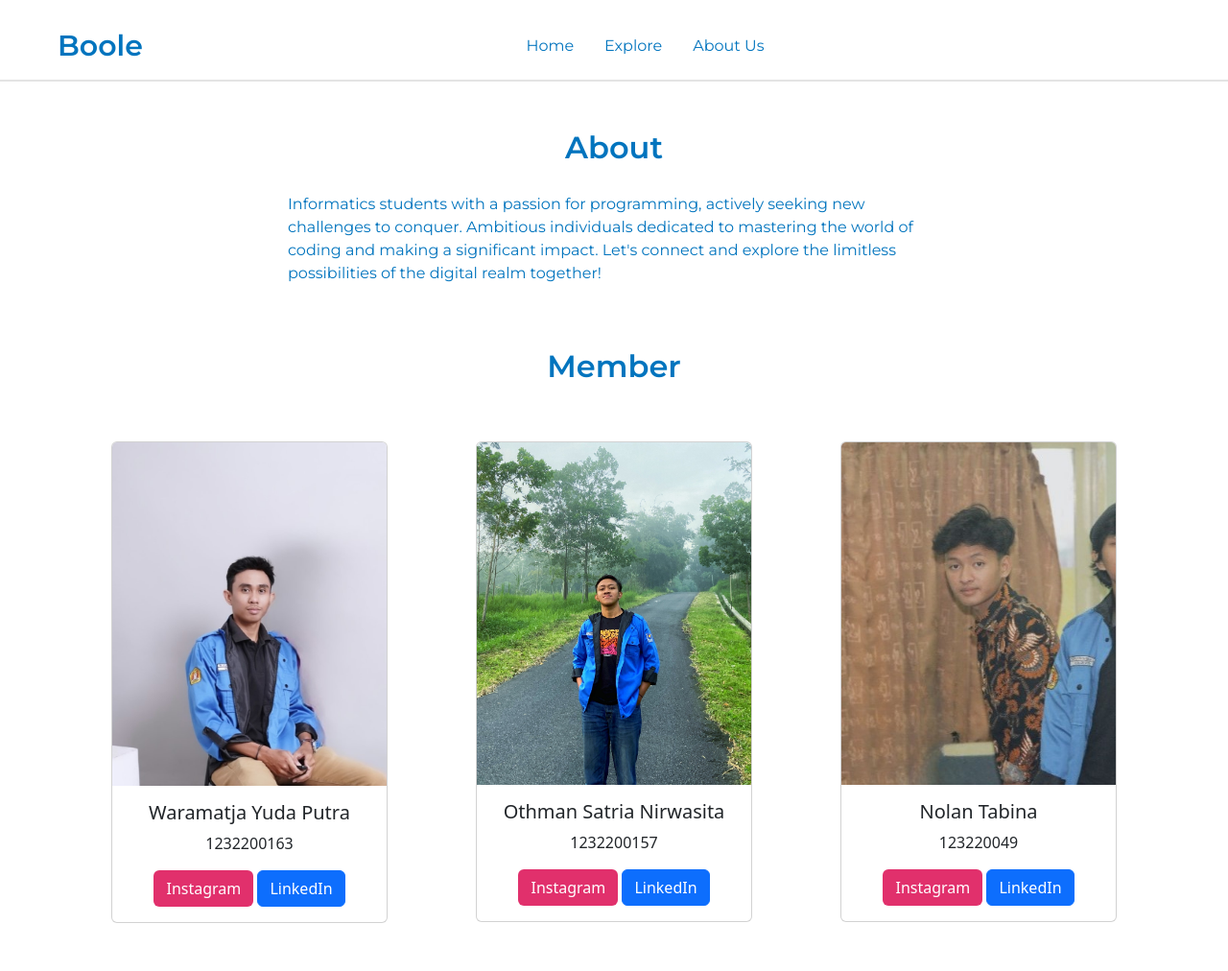
After one commit to ardaputr/webtravel-in-php, a PHP site: page /about.php in a window 1280 px wide. The commit adds this page. Shown: the whole page at 96% size. Run offline with PHP 8.4, Linux system fonts and the light colour scheme; data that the repository does not hold is empty; some libraries are stand-ins or nearby versions.

Commit message:
About Us

```diff
--- /dev/null
+++ b/about.php
@@ -0,0 +1,163 @@
+<?php
+session_start();
+include('config/config.php');
+
+if (!isset($_SESSION['loggedin']) || $_SESSION['loggedin'] === false) {
+	// header('location: login.php');
+	// exit;
+}
+if (!isset($_GET['category'])) {
+	$query = mysqli_query($mysql_db, "SELECT * FROM destination");
+} else {
+	$type = $_GET['category'];
+	$query = mysqli_query($mysql_db, "SELECT * FROM  destination WHERE type = '$type'");
+}
+?>
+<!DOCTYPE html>
+<html lang="en">
+
+<head>
+	<meta charset="UTF-8">
+	<title>Welcome</title>
+	<link href="https://cdn.jsdelivr.net/npm/bootstrap@5.3.2/dist/css/bootstrap.min.css" rel="stylesheet" integrity="sha384-T3c6CoIi6uLrA9TneNEoa7RxnatzjcDSCmG1MXxSR1GAsXEV/Dwwykc2MPK8M2HN" crossorigin="anonymous">
+	<link rel="stylesheet" href="css/home.css">
+	<link rel="preconnect" href="https://fonts.googleapis.com">
+	<link rel="preconnect" href="https://fonts.gstatic.com" crossorigin>
+	<link href="https://fonts.googleapis.com/css2?family=Montserrat:wght@400;600;800&display=swap" rel="stylesheet">
+	<style>
+	</style>
+</head>
+
+<body>
+	<header class="header" id="header">
+		<section>
+			<nav style="border-bottom:2px #e4e4e4 solid;">
+				<div>
+					<ul class="nav justify-content-center navbar">
+						<a class="navbar-brand me-auto" style="font-weight:600; color: #0174BE; font-size:30px;">Boole</a>
+						<li class="nav-item">
+							<a class="nav-link" href="user_home.php" style="color: #0174BE;" id="hover">Home</a>
+						</li>
+						<?php
+						if (isset($_SESSION['loggedin']) && $_SESSION['loggedin'] === true) {
+							echo '
+								<li class="nav-item">
+									<a class="nav-link" href="explore.php" style="color: #0174BE;" id="hover">Explore</a>
+								</li>';
+						} else {
+							echo '
+								<li class="nav-item">
+									<a class="nav-link" href="login.php" style="color: #0174BE;" id="hover">Explore</a>
+								</li>';
+						}
+						?>
+
+						<li class="nav-item">
+							<a class="nav-link" href="#" style="color: #0174BE;" id="hover">About Us</a>
+						</li>
+
+						<button class="navbar-toggler ms-auto" type="button" data-bs-toggle="offcanvas" data-bs-target="#offcanvasLightNavbar" aria-controls="offcanvasLightNavbar" aria-label="Toggle navigation">
+							<span>
+								<iconify-icon icon="iconamoon:profile-circle-fill" style="color: #0174BE;" width="40" height="40"></iconify-icon>
+							</span>
+						</button>
+						<div class="offcanvas offcanvas-end text-bg-light" tabindex="-1" id="offcanvasLightNavbar" aria-labelledby="offcanvasLightNavbarLabel">
+							<div class="offcanvas-header">
+
+								<?php
+								if (isset($_SESSION['username'])) {
+									echo '<h5 class="offcanvas-title" id="offcanvasLightNavbarLabel">Hai, ' . $_SESSION['username'] . '</h5>';
+								} else {
+									echo '<h5 class="offcanvas-title" id="offcanvasLightNavbarLabel">Please login</h5>';
+								}
+								?>
+
+								<button type="button" class="btn-close btn-close-black" data-bs-dismiss="offcanvas" aria-label="Close"></button>
+							</div>
+							<div class="offcanvas-body">
+								<ul class="navbar-nav justify-content-end flex-grow-1 pe-3">
+									<li class="nav-item">
+										<a class="nav-link active" aria-current="page" href="user_home.php">Home</a>
+									</li>
+									<?php
+									if (isset($_SESSION['loggedin']) && $_SESSION['loggedin'] === true) {
+										echo '
+											<li>
+												<a class="nav-link" href="explore.php">Explore</a>
+											</li>
+											<li>
+												<a class="nav-link" href="password_reset.php">Reset Password</a>
+											</li>
+											<li style="text-align: center;">
+												<a class="nav-link" href="logout.php">Sign Out</a>
+											</li>
+										';
+									} else {
+										echo '
+											<li style="text-align: center;">
+												<a class="nav-link" href="login.php">Login</a>
+											</li>
+										';
+									}
+									?>
+								</ul>
+							</div>
+						</div>
+				</div>
+			</nav>
+		</section>
+
+		<section class="member">
+			<center>
+			<h2 style="color: #0174BE; font-family: 'Montserrat', sans-serif; font-weight:600; padding-top:50px;">About</h2>
+			</center>
+			<p style="color: #0174BE; font-family: 'Montserrat', sans-serif; font-weight:400; padding-top:20px; padding-left: 300px; padding-right: 300px;">Informatics students with a passion for programming, actively seeking new challenges to conquer. Ambitious individuals dedicated to mastering the world of coding and making a significant impact. Let's connect and explore the limitless possibilities of the digital realm together!</p>
+
+			<center>
+			<h2 style="color: #0174BE; font-family: 'Montserrat', sans-serif; font-weight:600; padding-top:50px;">Member</h2>
+			<div class="container" style="padding-top:50px; padding-bottom:50px;">
+				<div class="row">
+					<div class="col">
+						<div class="card" style="width: 18rem;">
+							<img src="image/Member/Arda.jpg" class="card-img-top" alt="...">
+							<div class="card-body">
+								<h5 class="card-title">Waramatja Yuda Putra</h5>
+								<p class="card-text">1232200163</p>
+								<a href="#" class="btn" style="background-color:#E1306C; color: #ffffff">Instagram</a>
+								<a href="https://www.linkedin.com/in/waramatja-yuda-putra?utm_source=share&utm_campaign=share_via&utm_content=profile&utm_medium=ios_app" class="btn btn-primary">LinkedIn</a>
+							</div>
+						</div>
+					</div>
+					<div class="col">
+						<div class="card" style="width: 18rem;">
+							<img src="image/Member/Satria.jpeg" class="card-img-top" alt="...">
+							<div class="card-body">
+								<h5 class="card-title">Othman Satria Nirwasita</h5>
+								<p class="card-text">1232200157</p>
+								<a href="https://instagram.com/satriaa.man?igshid=OGQ5ZDc2ODk2ZA==" class="btn" style="background-color:#E1306C; color: #ffffff">Instagram</a>
+								<a href="#" class="btn btn-primary">LinkedIn</a>
+							</div>
+						</div>
+					</div>
+					<div class="col">
+						<div class="card" style="width: 18rem;">
+							<img src="image/Member/Nolan.jpeg" class="card-img-top" alt="...">
+							<div class="card-body">
+								<h5 class="card-title">Nolan Tabina</h5>
+								<p class="card-text">123220049</p>
+								<a href="https://instagram.com/yeilahlan?igshid=OGQ5ZDc2ODk2ZA==" class="btn" style="background-color:#E1306C; color: #ffffff">Instagram</a>
+								<a href="https://www.linkedin.com/in/nolan-tabina-aa598b249?utm_source=share&utm_campaign=share_via&utm_content=profile&utm_medium=android_app" class="btn btn-primary">LinkedIn</a>
+							</div>
+						</div>
+					</div>
+				</div>
+			</div>
+			</center>
+		</section>
+
+	</header>
+	<script src="https://code.iconify.design/iconify-icon/1.0.7/iconify-icon.min.js"></script>
+	<script src="https://cdn.jsdelivr.net/npm/bootstrap@5.3.2/dist/js/bootstrap.bundle.min.js" integrity="sha384-C6RzsynM9kWDrMNeT87bh95OGNyZPhcTNXj1NW7RuBCsyN/o0jlpcV8Qyq46cDfL" crossorigin="anonymous"></script>
+</body>
+
+</html>
--- a/detail.php
+++ b/detail.php
@@ -73,7 +73,7 @@ if (!$destination) {
                             <a class="nav-link" href="explore.php" style="color: #FFFFFF;" id="hover">Explore</a>
                         </li>
                         <li class="nav-item">
-                            <a class="nav-link" href="#" style="color: #FFFFFF;" id="hover">About Us</a>
+                            <a class="nav-link" href="about.php" style="color: #FFFFFF;" id="hover">About Us</a>
                         </li>
 
                         <button class="navbar-toggler ms-auto" type="button" data-bs-toggle="offcanvas" data-bs-target="#offcanvasLightNavbar" aria-controls="offcanvasLightNavbar" aria-label="Toggle navigation">
--- a/explore.php
+++ b/explore.php
@@ -43,7 +43,7 @@ if (!isset($_GET['category'])) {
 							<a class="nav-link" href="#" style="color: #FFFFFF;" id="hover">Explore</a>
 						</li>
 						<li class="nav-item">
-							<a class="nav-link" href="#" style="color: #FFFFFF;" id="hover">About Us</a>
+							<a class="nav-link" href="about.php" style="color: #FFFFFF;" id="hover">About Us</a>
 						</li>
 						<button class="navbar-toggler ms-auto" type="button" data-bs-toggle="offcanvas" data-bs-target="#offcanvasLightNavbar" aria-controls="offcanvasLightNavbar" aria-label="Toggle navigation">
 							<span>
--- a/user_home.php
+++ b/user_home.php
@@ -54,7 +54,7 @@ if (!isset($_GET['category'])) {
 						?>
 
 						<li class="nav-item">
-							<a class="nav-link" href="#" style="color: #FFFFFF;" id="hover">About Us</a>
+							<a class="nav-link" href="about.php" style="color: #FFFFFF;" id="hover">About Us</a>
 						</li>
 
 						<button class="navbar-toggler ms-auto" type="button" data-bs-toggle="offcanvas" data-bs-target="#offcanvasLightNavbar" aria-controls="offcanvasLightNavbar" aria-label="Toggle navigation">
```
Also changed, not shown: admin_home.php (+18 -12 lines), image/Member/Arda.jpg (added), image/Member/Nolan.jpeg (added), image/Member/Satria.jpeg (added).
